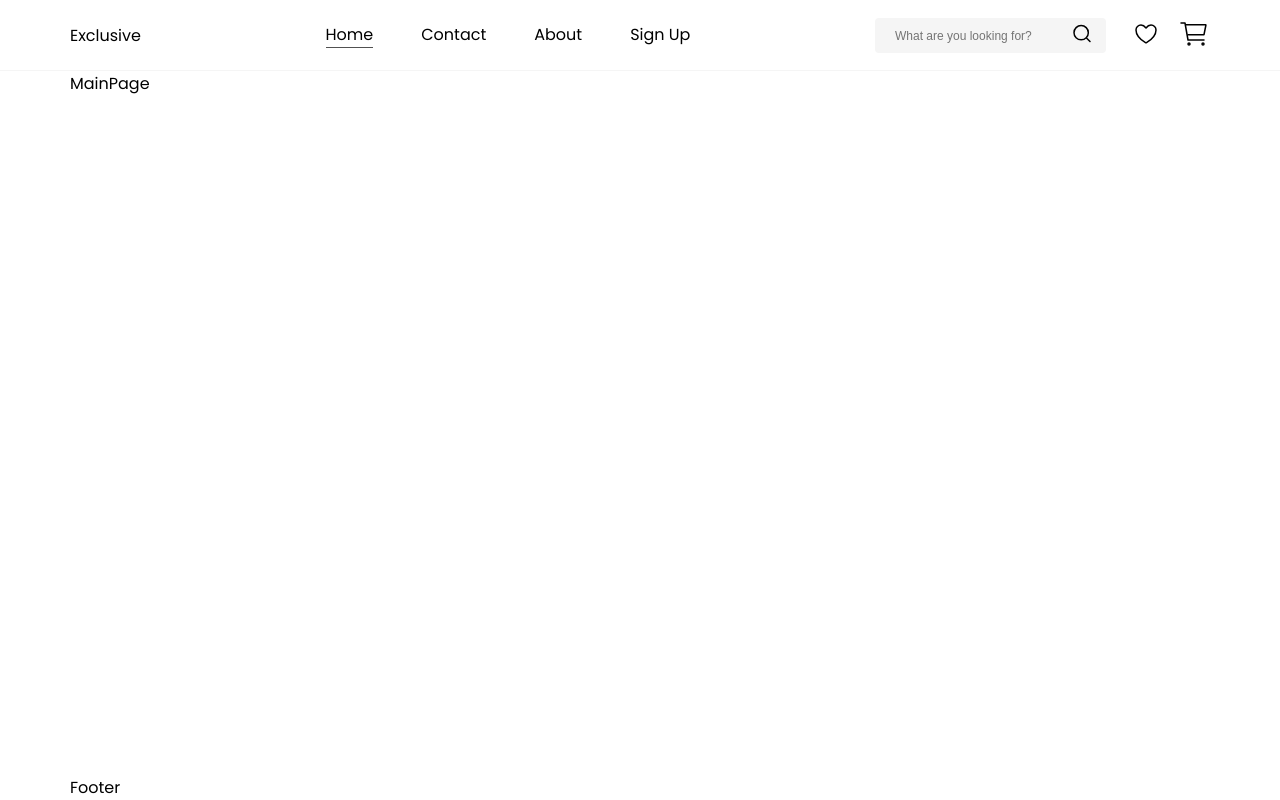
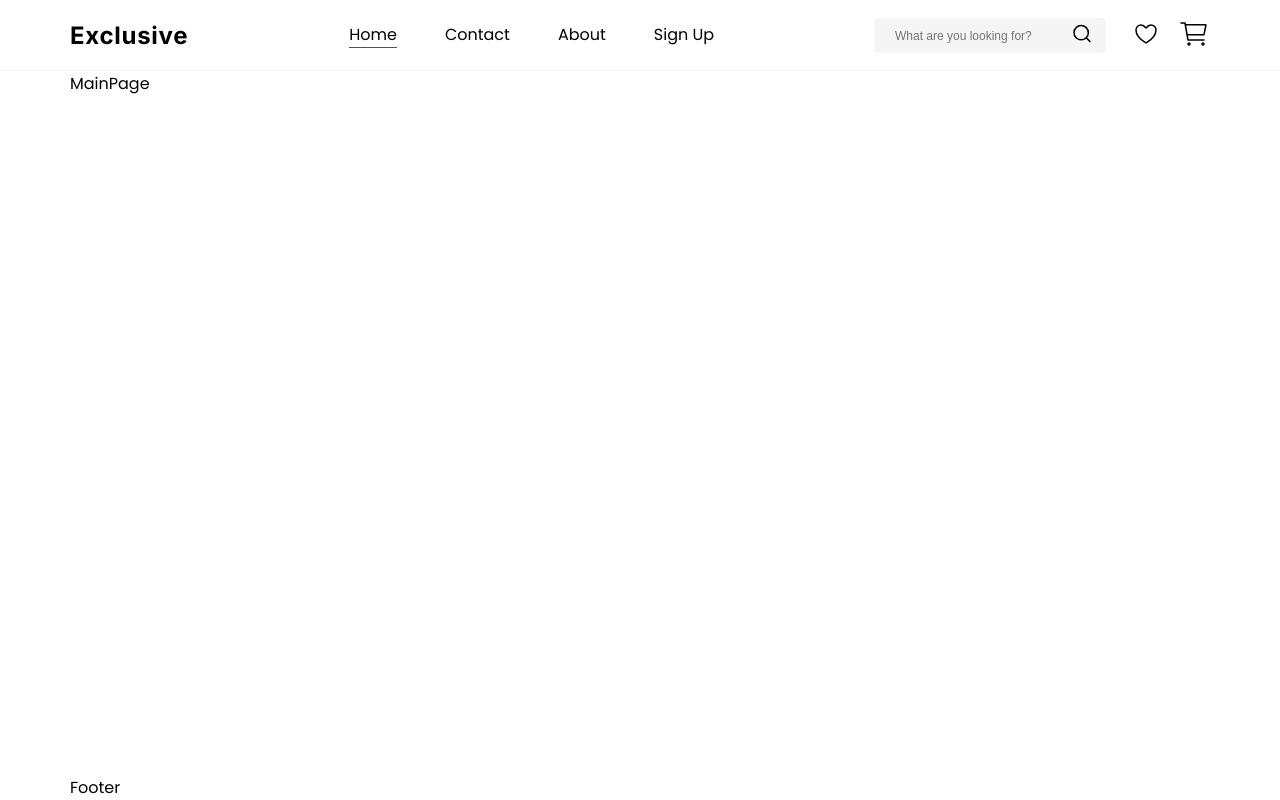
Before and after one commit to MeirzhanHg/online-store, a React (Create React App) app in the folder client/: page / in a window 1280 px wide. Built offline with nearby package versions, Linux system fonts and the light colour scheme.

Commit message:
del firebase

```diff
--- a/client/src/components/layout/header/Header.scss
+++ b/client/src/components/layout/header/Header.scss
@@ -1,5 +1,12 @@
 .header {
    border-bottom: 1px solid #F5F5F5;
+
+   &_logo {
+      font-weight: 700;
+      font-size: 24px;
+      font-family: Inter;
+      letter-spacing: 0.72px;
+   }
 
    &_content {
       min-height: 70px;
--- a/client/src/firebase.js
+++ /dev/null
@@ -1,12 +0,0 @@
- import { initializeApp } from "firebase/app";
-
-const firebaseConfig = {
-  apiKey: process.env.REACT_APP_FIREBASE_API_KEY,
-  authDomain: process.env.REACT_APP_FIREBASE_AUTH_DOMAIN,
-  projectId: process.env.REACT_APP_FIREBASE_PROJECT_ID,
-  storageBucket: process.env.REACT_APP_FIREBASE_STORAGE_BUCKET,
-  messagingSenderId: process.env.REACT_APP_FIREBASE_MESSAGING_SENDER_ID,
-  appId: process.env.REACT_APP_FIREBASE_APP_ID
-};
-
-const app = initializeApp(firebaseConfig);
--- a/client/src/index.js
+++ b/client/src/index.js
@@ -6,7 +6,6 @@ import { store } from 'store'
 
 import App from 'components/app/App'
 
-import './firebase'
 import 'assets/styles/style.scss'
 
 import Layout from 'components/layout/Layout'
```
Also changed, not shown: 1 other file (tests, documents, lock files or other folders).
